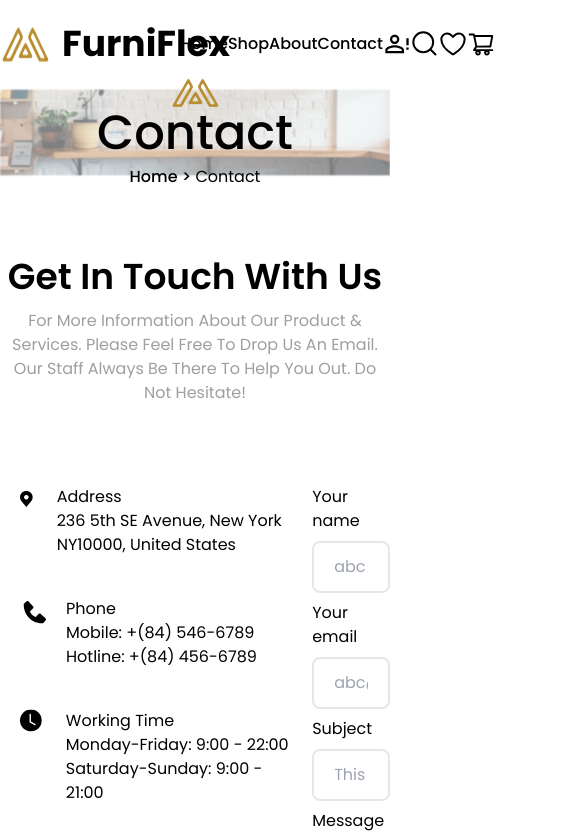
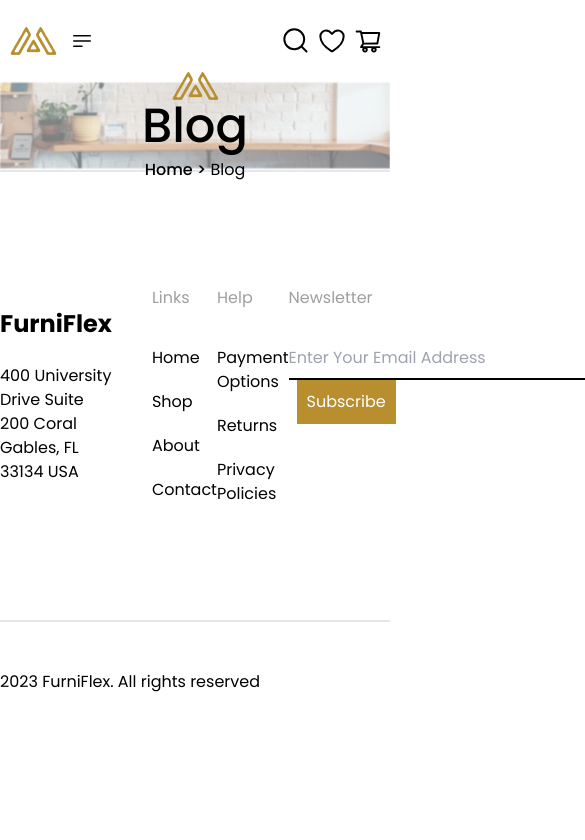
Before and after one commit to mhlehri/FurniFlex, a React (Vite) app: page /blog in a window 390 px wide. Shown: the top 840 px of the page, 585 px wide, since content can reach past the window. Built offline with nearby package versions, Linux system fonts and the light colour scheme.

Commit message:
navbar responsive

```diff
--- /dev/null
+++ b/src/Pages/Blog/Blog.jsx
@@ -0,0 +1,11 @@
+import Cover from "../../Shared/Cover/Cover";
+
+const Blog = () => {
+  return (
+    <div>
+      <Cover title="Blog" />
+    </div>
+  );
+};
+
+export default Blog;
--- a/src/Pages/Cart/Cart.jsx
+++ b/src/Pages/Cart/Cart.jsx
@@ -13,7 +13,7 @@ const Cart = () => {
           <table className="w-full rounded-lg text-center">
             <thead className="bg-[#F9F1E7] ">
               <tr className="rounded-lg">
-                <th className="p-4">Product</th>
+                <th className="px-32">Product</th>
                 <th className="p-4">Price</th>
                 <th className="p-4">Quantity</th>
                 <th className="p-4">Subtotal</th>
@@ -25,7 +25,7 @@ const Cart = () => {
                 <td className="flex items-center gap-3 p-5 whitespace-nowrap">
                   <img
                     className="rounded-lg bg-[#F9F1E7]"
-                    src="/assets/details3.png"
+                    src="/src/assets/details3.png"
                     width={100}
                     height={100}
                     alt=""
--- a/src/Shared/Navbar/NavIcons.jsx
+++ b/src/Shared/Navbar/NavIcons.jsx
@@ -5,21 +5,7 @@ const NavIcons = () => {
   const [open, setOpen] = useState(false);
 
   return (
-    <ul className="flex lg:gap-11">
-      <Link>
-        <svg
-          xmlns="http://www.w3.org/2000/svg"
-          width="28"
-          height="28"
-          viewBox="0 0 28 28"
-          fill="none"
-        >
-          <path
-            d="M23.3333 14V8.16669H25.6666V15.1667H23.3333M23.3333 19.8334H25.6666V17.5H23.3333M11.6666 15.1667C14.7816 15.1667 21 16.73 21 19.8334V23.3334H2.33331V19.8334C2.33331 16.73 8.55165 15.1667 11.6666 15.1667ZM11.6666 4.66669C12.9043 4.66669 14.0913 5.15835 14.9665 6.03352C15.8416 6.90869 16.3333 8.09568 16.3333 9.33335C16.3333 10.571 15.8416 11.758 14.9665 12.6332C14.0913 13.5084 12.9043 14 11.6666 14C10.429 14 9.24198 13.5084 8.36682 12.6332C7.49164 11.758 6.99998 10.571 6.99998 9.33335C6.99998 8.09568 7.49164 6.90869 8.36682 6.03352C9.24198 5.15835 10.429 4.66669 11.6666 4.66669ZM11.6666 17.3834C8.20165 17.3834 4.54998 19.0867 4.54998 19.8334V21.1167H18.7833V19.8334C18.7833 19.0867 15.1316 17.3834 11.6666 17.3834ZM11.6666 6.88335C11.0169 6.88335 10.3937 7.14148 9.93424 7.60094C9.47477 8.06041 9.21665 8.68357 9.21665 9.33335C9.21665 9.98313 9.47477 10.6063 9.93424 11.0658C10.3937 11.5252 11.0169 11.7834 11.6666 11.7834C12.3164 11.7834 12.9396 11.5252 13.3991 11.0658C13.8585 10.6063 14.1166 9.98313 14.1166 9.33335C14.1166 8.68357 13.8585 8.06041 13.3991 7.60094C12.9396 7.14148 12.3164 6.88335 11.6666 6.88335Z"
-            fill="black"
-          />
-        </svg>
-      </Link>
+    <ul className="flex flex-wrap gap-2 lg:gap-11">
       <Link>
         <svg
           xmlns="http://www.w3.org/2000/svg"
--- a/src/Shared/Navbar/Navbar.jsx
+++ b/src/Shared/Navbar/Navbar.jsx
@@ -1,27 +1,94 @@
 import { NavLink } from "react-router-dom";
 import NavIcons from "./NavIcons";
+import { useState } from "react";
 const Navbar = () => {
+  const [open, setOpen] = useState(false);
   return (
-    <div className="py-6 flex items-center justify-between">
+    <div>
+      <div className="py-6 flex items-center justify-between px-2">
         {/* logo */}
-      <div className="flex gap-3">
+        <div className="flex gap-3 items-center">
           <img src="/src/assets/Logo.png" alt="" />{" "}
-        <h4 className="text-4xl font-bold">FurniFlex</h4>
+          <h4 className="text-4xl font-bold md:block hidden">FurniFlex</h4>
+          <button
+            onClick={() => {
+              setOpen(!open);
+            }}
+            className="text-4xl font-bold md:hidden"
+          >
+            <svg
+              xmlns="http://www.w3.org/2000/svg"
+              fill="none"
+              viewBox="0 0 24 24"
+              strokeWidth="1.5"
+              stroke="currentColor"
+              className="w-6 h-6"
+            >
+              <path
+                strokeLinecap="round"
+                strokeLinejoin="round"
+                d="M3.75 6.75h16.5M3.75 12h16.5m-16.5 5.25H12"
+              />
+            </svg>
+          </button>
         </div>
 
         {/* menu routes */}
-      <div>
-        <ul className="flex lg:gap-16 font-medium">
+        <div className="hidden md:block">
+          <ul className="flex md:gap-16 font-medium">
             <NavLink to="/">Home</NavLink>
             <NavLink to="/shop">Shop</NavLink>
-          <NavLink to="/about">About</NavLink>
+            <NavLink to="/blog">Blog</NavLink>
             <NavLink to="/contact">Contact</NavLink>
           </ul>
         </div>
-
         {/* icons */}
         <div>
           <NavIcons />
+        </div>
+      </div>
+
+      <div>
+        <ul
+          className={`flex flex-wrap text-center justify-center gap-4 ${
+            open
+              ? "duration-300 h-fit bg-white opacity-1 "
+              : "h-0 duration-300 opacity-0  scale-0"
+          }  font-medium md:hidden p-4 absolute ease-out z-[20000] w-full`}
+        >
+          <NavLink
+            onClick={() => {
+              setOpen(!open);
+            }}
+            to="/"
+          >
+            Home
+          </NavLink>
+          <NavLink
+            onClick={() => {
+              setOpen(!open);
+            }}
+            to="/shop"
+          >
+            Shop
+          </NavLink>
+          <NavLink
+            onClick={() => {
+              setOpen(!open);
+            }}
+            to="/blog"
+          >
+            Blog
+          </NavLink>
+          <NavLink
+            onClick={() => {
+              setOpen(!open);
+            }}
+            to="/contact"
+          >
+            Contact
+          </NavLink>
+        </ul>
       </div>
     </div>
   );
```
Also changed, not shown: Routes.jsx (+2 -5 lines). Lines whose indentation alone changed are shown as unchanged.
